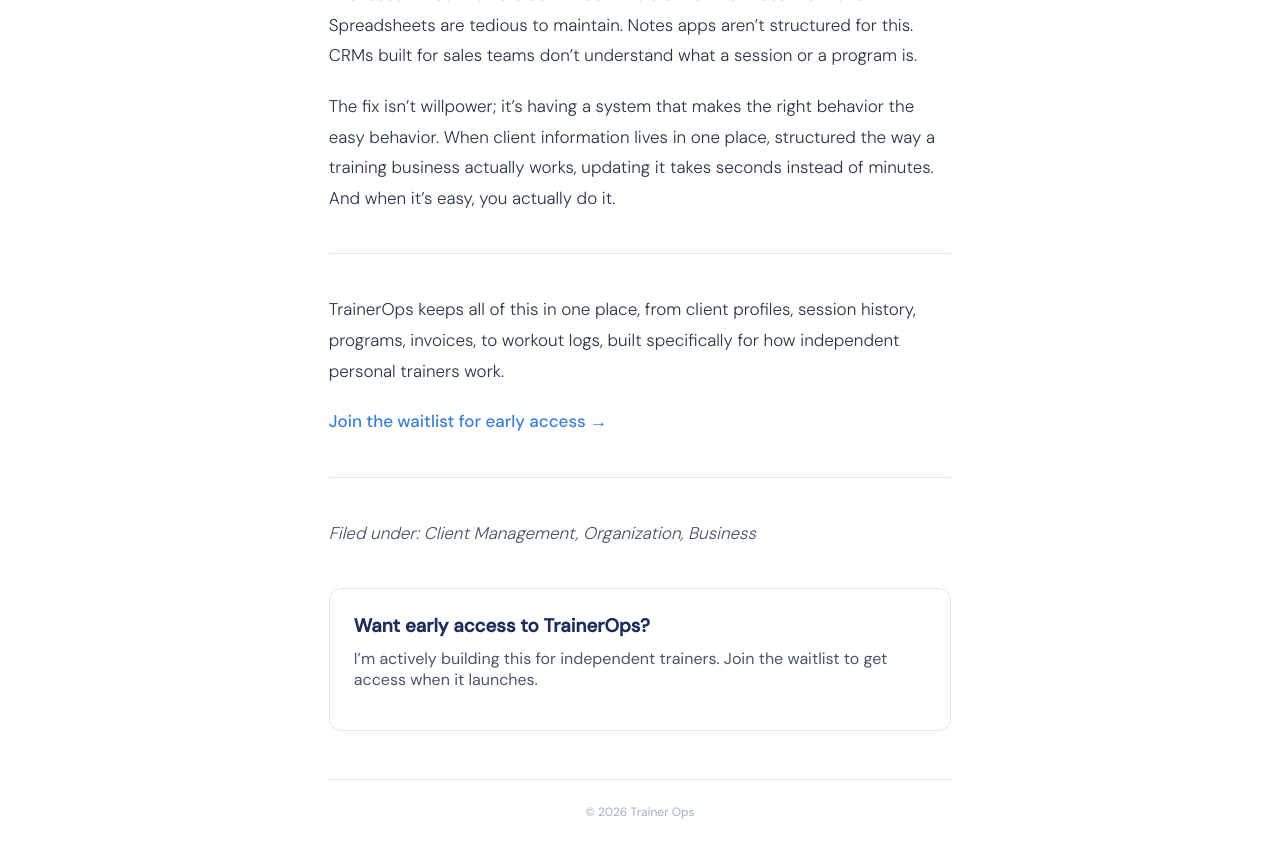
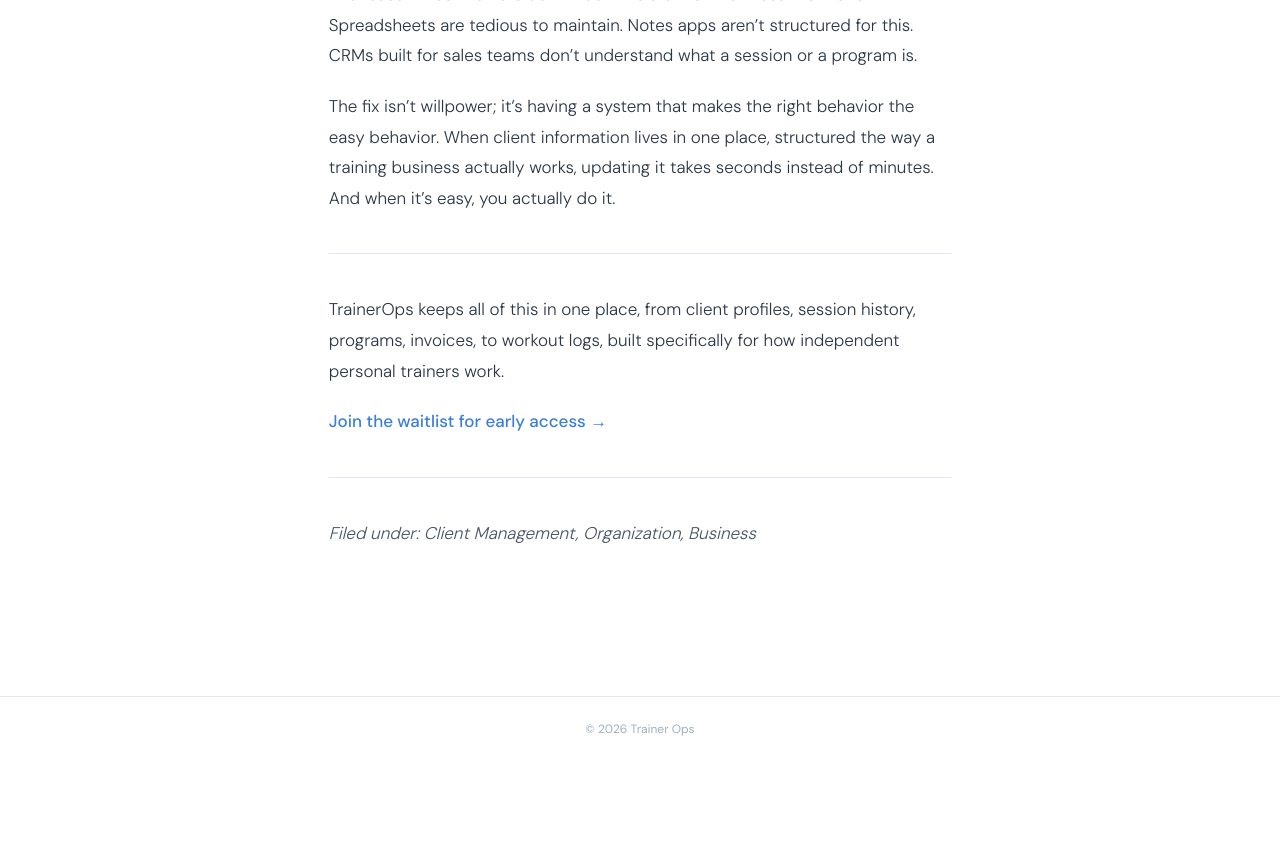
Before and after one commit to thetrainerops-code/thetrainerops, a Jekyll site: the page built from _posts/2026-05-14-the-client-info-you-should-be-tracking.md, in a window 1280 px wide and 900 px high, scrolled down 5107 px. Shown: the top 858 px of the window. Built offline with Jekyll 4.4.1, drawn with Linux system fonts in a browser that asks for light colours; after the commit the page ends 5844 px from its top, so only the background shows below that.

Commit message:
Remove early access promotion from post layout
Removed promotional content for early access to TrainerOps.

```diff
--- a/_layouts/post.html
+++ b/_layouts/post.html
@@ -52,14 +52,6 @@
     {{ content }}
   </div>
 
-  <div style="margin-top:40px; padding:24px; border:1px solid #E2E8F0; border-radius:12px;">
-
-  <h3 style="margin-bottom:10px;">Want early access to TrainerOps?</h3>
-
-  <p style="color:#4A5568; margin-bottom:16px;">
-    I’m actively building this for independent trainers. Join the waitlist to get access when it launches.
-  </p>
-
 </div>
   <footer>© 2026 Trainer Ops</footer>
 </div>
```
